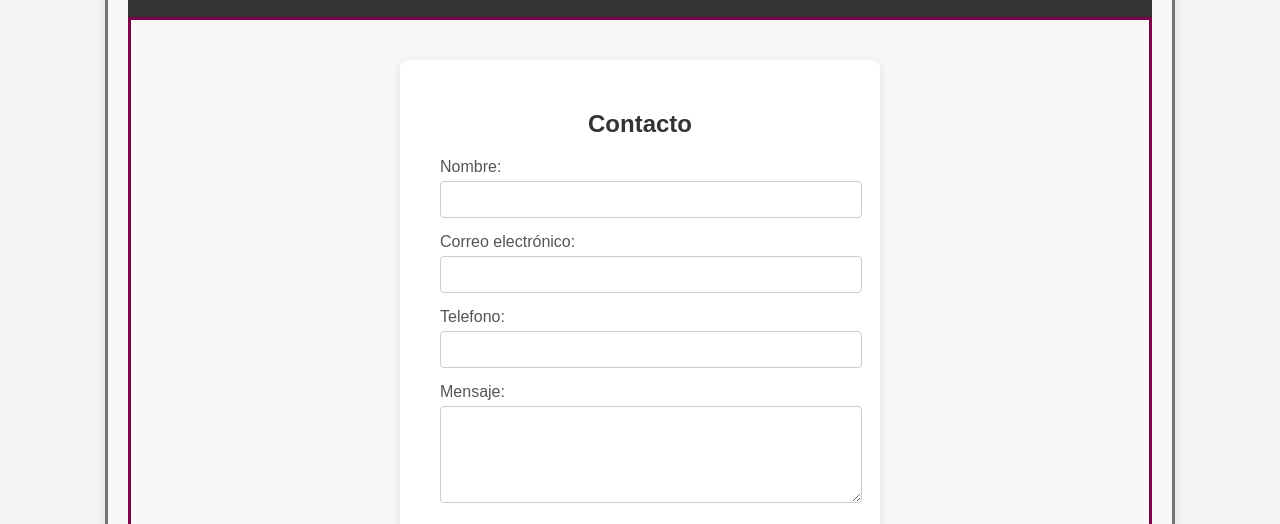
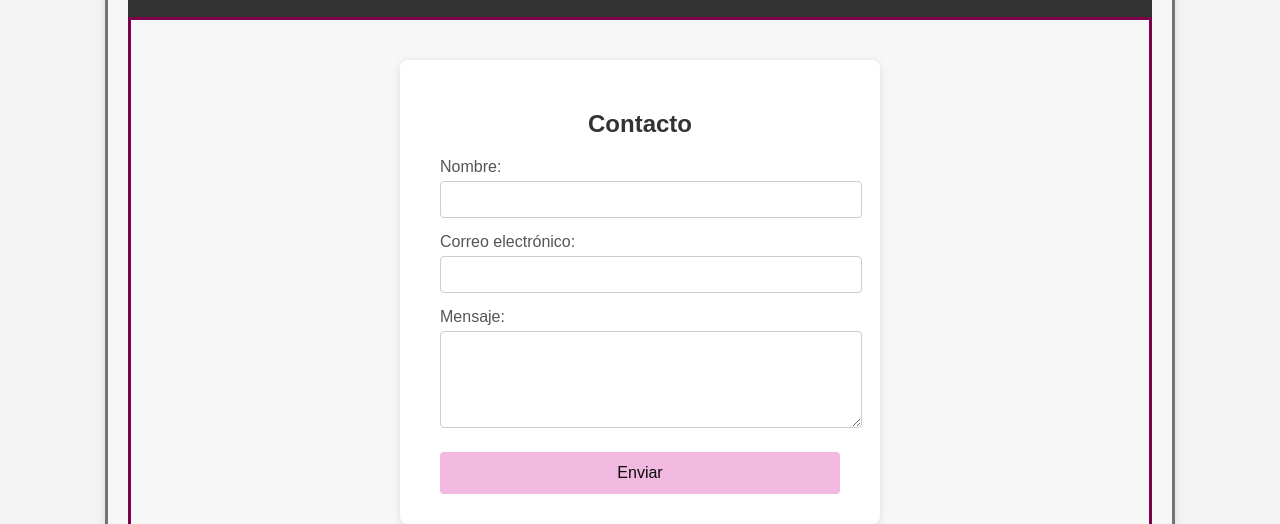
Before and after one commit to ovaldez79/CFreinet2025, a plain HTML site: page contacto.html in a window 1280 px wide. Shown: the part 241-765 px from the top of the page. Drawn offline with nearby package versions, Linux system fonts and the light colour scheme.

Commit message:
Add files via upload

```diff
--- a/contacto.html
+++ b/contacto.html
@@ -156,13 +156,11 @@
                       <input type="text" id="name" name="name" required>
                       <label for="email">Correo electrónico:</label>
                       <input type="email" id="email" name="email" required>
-                      <label for="telefono">Telefono:</label>
-                      <input for="telefono" id="telefono" name="telefono">
                       <label for="message">Mensaje:</label>
                       <textarea id="message" name="message" rows="5" required></textarea>
                       <button type="submit">Enviar</button>
                   </form>
-              </div>
+                </div>
 
               <!-- EmailJS SDK -->
               <script src="https://cdn.jsdelivr.net/npm/emailjs-com@3/dist/email.min.js"></script>
```
